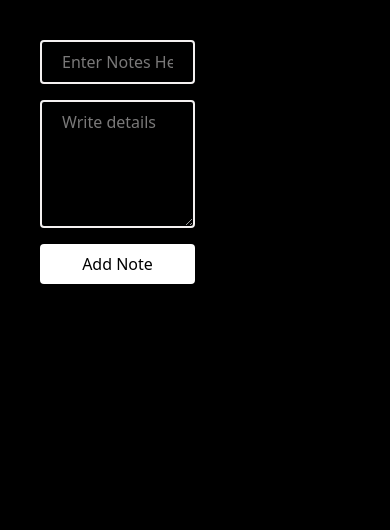
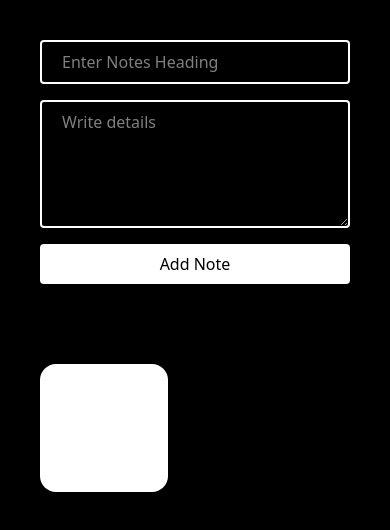
Before and after one commit to PiyushMishraX/ReactJS, a React (Vite) app in the folder note-app-13/: page / in a window 390 px wide. Shown: the top 530 px of the page. Built offline with nearby package versions, Linux system fonts and the light colour scheme.

Commit message:
responsive

```diff
--- a/note-app-13/src/App.jsx
+++ b/note-app-13/src/App.jsx
@@ -10,11 +10,10 @@ const App = () => {
   }
 
   return (
-    <div className="h-screen bg-black rtext-white  ">
+    <div className="h-screen lg:flex bg-black text-white   ">
       <form onSubmit={(e)=>{
         submitHandler(e)
-      }} className=" flex p-10 justify-between  gap-4  ">
-        <div className="items-start w-1/2 flex flex-col gap-4 ">
+      }} className=" flex lg:w-1/2   gap-4 items-start  flex-col p-10  ">
           <input
             type="text"
             placeholder="Enter Notes Heading"
@@ -28,7 +27,6 @@ const App = () => {
           <button className="w-full bg-white text-black px-5 py-2 rounded  outline-none font-medium ">
             Add Note{" "}
           </button>
-        </div>
 
         {/* <img
         // className="h-60"
@@ -37,6 +35,10 @@ const App = () => {
           alt=""
         /> */}
       </form>
+
+      <div className="flex flex-wrap p-10">
+        <div className="h-32 w-32 rounded-2xl bg-white"></div>
+      </div>
     </div>
   );
 };
```
